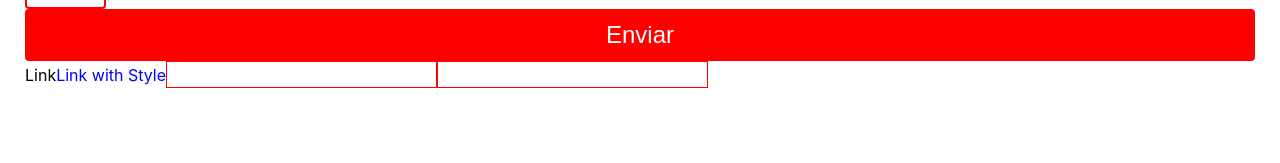
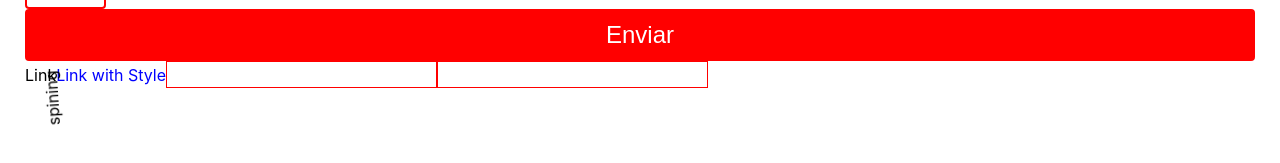
Before and after one commit to 51p50x/styled, a React (Create React App) app: page / in a window 1280 px wide. Shown: the part 215-378 px from the top of the page. Built offline with nearby package versions, Linux system fonts and the light colour scheme.

Commit message:
created a styled component with animation

```diff
--- a/src/App.js
+++ b/src/App.js
@@ -1,4 +1,4 @@
-import styled from 'styled-components'
+import styled, {keyframes} from 'styled-components'
 
 const P = styled.p`
   font-size: 24px;
@@ -55,6 +55,22 @@
   type: 'password'
 }))``
 
+const Spin = keyframes`
+  from{
+    transform: rotate(0deg);
+  }
+
+  to {
+    transform: rotate(360deg);
+  }
+`
+
+const Rotate = styled.div`
+  display: inline-block;
+  animation: ${Spin} 2s linear infinite;
+
+`
+
 const App = () => {
   return (
     <Content>
@@ -68,6 +84,8 @@
       <StyledLink>Link with Style</StyledLink>
       <Input/>
       <Password/>
+      <br/>
+      <Rotate>spining</Rotate>
     </Content>
   );
 }
```
